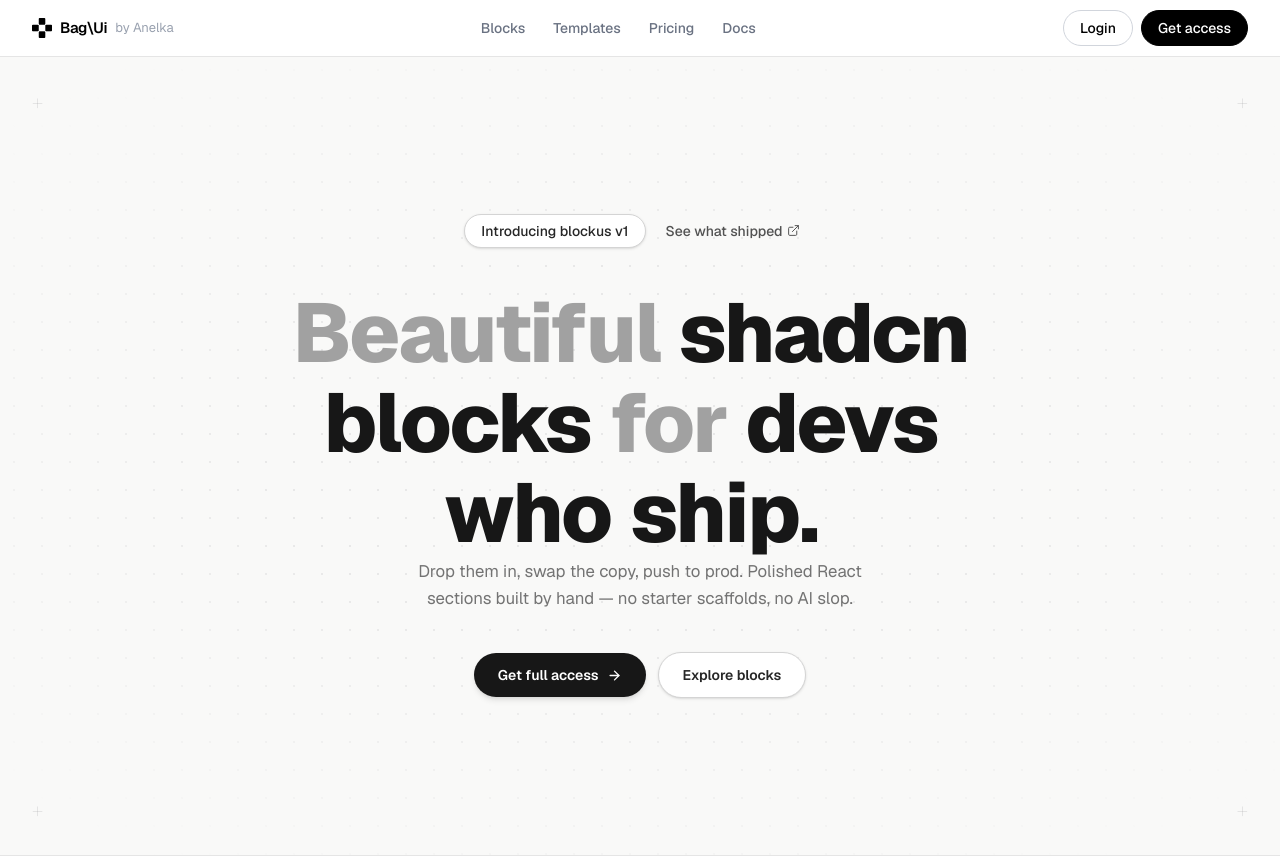
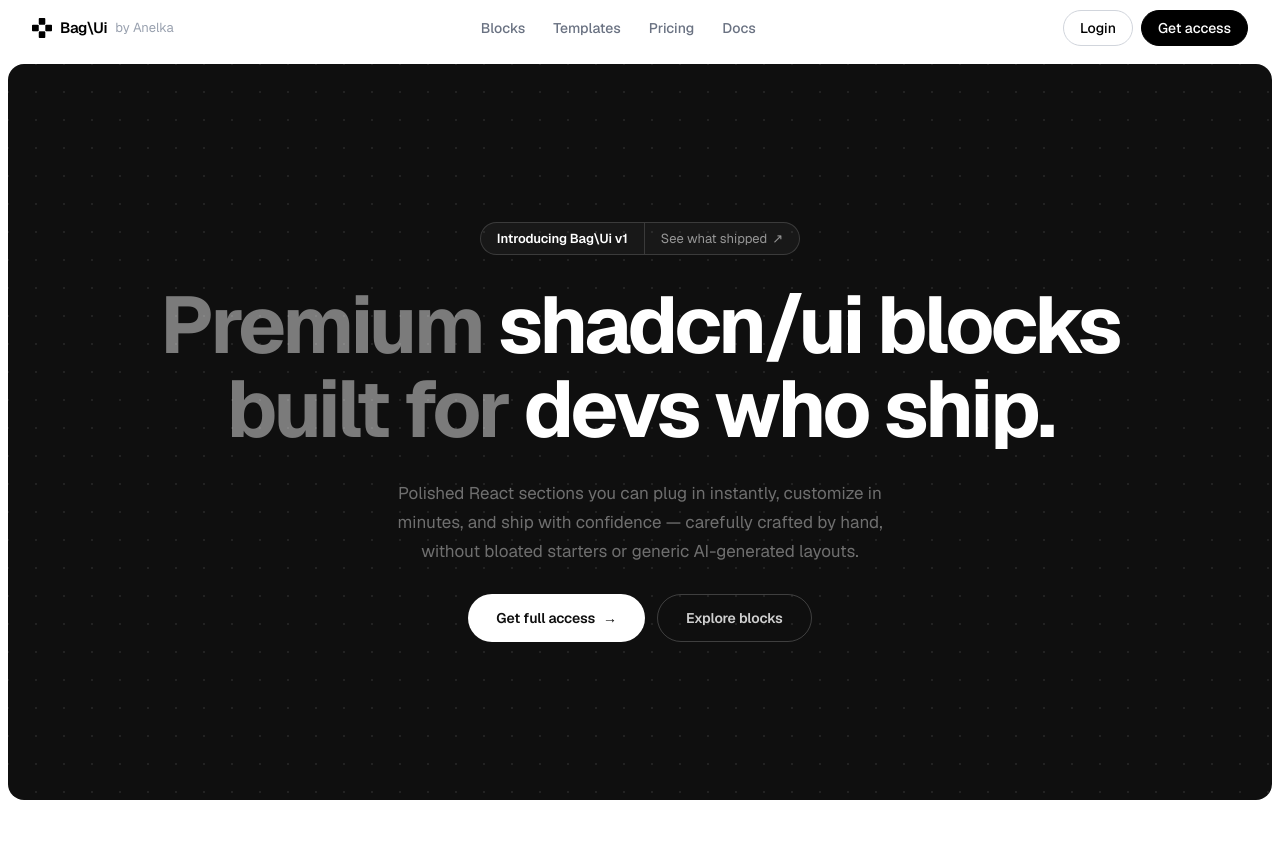
Before and after one commit to anelkabag/bag-ui, a Next.js app: page / in a window 1280 px wide. Built offline with nearby package versions, Linux system fonts and the light colour scheme.

Commit message:
redesign du hero

```diff
--- a/components/Hero.tsx
+++ b/components/Hero.tsx
@@ -1,259 +1,163 @@
 "use client";
 
-import { useEffect, useRef } from "react";
-import { motion, useAnimation, useInView } from "framer-motion";
-import { gsap } from "gsap";
-import { ArrowRight, ExternalLink } from "lucide-react";
+import React, { useEffect, useRef } from "react";
+import { motion } from "framer-motion";
+import Link from "next/link";
 
-/* ─────────────────────────────────────────────
-   Corner cross marks (decorative)
-───────────────────────────────────────────── */
-function CrossMark({ className }: { className: string }) {
+const DOT_SPACING = 28;
+
+function DotGrid() {
+  const canvasRef = useRef<HTMLCanvasElement>(null);
+
+  useEffect(() => {
+    const canvas = canvasRef.current;
+    if (!canvas) return;
+    const ctx = canvas.getContext("2d");
+    if (!ctx) return;
+
+    const draw = () => {
+      canvas.width = canvas.offsetWidth;
+      canvas.height = canvas.offsetHeight;
+      ctx.clearRect(0, 0, canvas.width, canvas.height);
+      ctx.fillStyle = "rgba(255,255,255,0.11)";
+      const cols = Math.ceil(canvas.width / DOT_SPACING);
+      const rows = Math.ceil(canvas.height / DOT_SPACING);
+      for (let c = 0; c <= cols; c++)
+        for (let r = 0; r <= rows; r++) {
+          ctx.beginPath();
+          ctx.arc(c * DOT_SPACING, r * DOT_SPACING, 1, 0, Math.PI * 2);
+          ctx.fill();
+        }
+    };
+
+    draw();
+    const ro = new ResizeObserver(draw);
+    ro.observe(canvas);
+    return () => ro.disconnect();
+  }, []);
+
   return (
-        <span
-            className={`absolute text-neutral-300 text-xl font-thin select-none pointer-events-none ${className}`}
-            aria-hidden
-        >
-      +
-    </span>
-    );
-}
-
-/* ─────────────────────────────────────────────
-   Dot-grid background pattern
-───────────────────────────────────────────── */
-function DotGrid() {
-    return (
-        <div
-            className="absolute inset-0 pointer-events-none"
-            style={{
-                backgroundImage: `radial-gradient(circle, #d4d4d4 1px, transparent 1px)`,
-                backgroundSize: "28px 28px",
-                opacity: 0.45,
-            }}
+    <canvas
+      ref={canvasRef}
+      className="absolute inset-0 w-full h-full"
+      style={{ pointerEvents: "none" }}
+      aria-hidden="true"
     />
   );
 }
 
-/* ─────────────────────────────────────────────
-   Announcement badge
-───────────────────────────────────────────── */
-function AnnouncementBadge() {
+const fadeUp = (delay = 0) => ({
+  initial: { opacity: 0, y: 22 },
+  animate: { opacity: 1, y: 0 },
+  transition: { duration: 0.65, delay, ease: [0.22, 1, 0.36, 1] },
+});
+
+export default function Hero() {
   return (
-        <motion.div
-            initial={{ opacity: 0, y: -12 }}
-            animate={{ opacity: 1, y: 0 }}
-            transition={{ duration: 0.5, ease: "easeOut", delay: 0.2 }}
-            className="flex items-center gap-1 mb-10"
+    <section className="relative h-screen">
+      <div className="bg-[#0f0f0f] m-2 rounded-2xl h-[calc(94vh-1rem)] flex flex-col relative overflow-hidden">
+        <DotGrid />
+
+        {/* CENTERED CONTENT */}
+        <div className="relative z-10 flex-1 flex flex-col items-center justify-center px-6 text-center gap-7">
+          {/* Badge */}
+          <motion.div {...fadeUp(0.05)}>
+            <div
+              className="inline-flex items-center overflow-hidden"
+              style={{
+                border: "1px solid rgba(255,255,255,0.15)",
+                borderRadius: "999px",
+                background: "rgba(255,255,255,0.04)",
+              }}
             >
-      <span className="border border-neutral-300 rounded-full px-4 py-1.5 text-sm font-medium text-neutral-800 bg-white shadow-sm">
-        Introducing blockus v1
+              <span
+                style={{
+                  padding: "6px 16px",
+                  fontSize: "13px",
+                  fontWeight: 600,
+                  color: "#fff",
+                  borderRight: "1px solid rgba(255,255,255,0.15)",
+                  letterSpacing: "-0.01em",
+                }}
+              >
+                Introducing Bag\Ui v1
               </span>
-            <a
-                href="#"
-                className="flex items-center gap-1 rounded-full px-4 py-1.5 text-sm font-medium text-neutral-600 hover:text-neutral-900 transition-colors"
+              <Link
+                href="/changelog"
+                style={{
+                  padding: "6px 16px",
+                  fontSize: "13px",
+                  color: "rgba(255,255,255,0.55)",
+                  display: "inline-flex",
+                  alignItems: "center",
+                  gap: "5px",
+                  textDecoration: "none",
+                }}
+                className="hover:text-white transition-colors duration-150"
               >
                 See what shipped
-                <ExternalLink size={13} strokeWidth={1.8} />
-            </a>
+                <span>↗</span>
+              </Link>
+            </div>
           </motion.div>
-    );
-}
 
-/* ─────────────────────────────────────────────
-   Animated heading — word by word
-───────────────────────────────────────────── */
-const headingWords = [
-    { text: "Beautiful", muted: true },
-    { text: "shadcn", muted: false },
-    { text: "blocks", muted: false },
-    { text: "for", muted: true },
-    { text: "devs", muted: false },
-    { text: "who", muted: false },
-    { text: "ship.", muted: false },
-];
+          {/* Heading */}
+          <motion.h1
+            {...fadeUp(0.13)}
+            style={{
+              fontSize: "clamp(36px, 7.8vw, 80px)",
+              fontWeight: 700,
+              lineHeight: 1.05,
+              letterSpacing: "-0.04em",
+              color: "rgba(255,255,255,0.45)",
+              margin: 0,
+            }}
+          >
+              Premium <span style={{ color: "#fff" }}>shadcn/ui blocks</span>
+            <br />
+              built for <span style={{ color: "#fff" }}>devs who ship.</span>
+          </motion.h1>
 
-function AnimatedHeading() {
-    return (
-        <h1 className="text-[clamp(2.8rem,7vw,5.2rem)] font-extrabold leading-[1.08] tracking-tight text-center">
-            {headingWords.map((word, i) => (
-                <motion.span
-                    key={i}
-                    initial={{ opacity: 0, y: 30, filter: "blur(8px)" }}
-                    animate={{ opacity: 1, y: 0, filter: "blur(0px)" }}
-                    transition={{
-                        duration: 0.55,
-                        ease: [0.22, 1, 0.36, 1],
-                        delay: 0.45 + i * 0.07,
+          {/* Subtext */}
+          <motion.p
+            {...fadeUp(0.22)}
+            style={{
+              fontSize: "clamp(14px, 1.5vw, 17px)",
+              color: "rgba(255,255,255,0.4)",
+              lineHeight: 1.7,
+              maxWidth: "540px",
+              margin: 0,
             }}
-                    className={`inline-block mr-[0.22em] ${
-                        word.muted ? "text-neutral-400" : "text-neutral-900"
-                    }`}
           >
-                    {word.text}
-                </motion.span>
-            ))}
-        </h1>
-    );
-}
-
-/* ─────────────────────────────────────────────
-   CTA Buttons — GSAP magnetic effect
-───────────────────────────────────────────── */
-function MagneticButton({
-                            children,
-                            primary,
-                        }: {
-    children: React.ReactNode;
-    primary?: boolean;
-}) {
-    const btnRef = useRef<HTMLButtonElement>(null);
-
-    useEffect(() => {
-        const el = btnRef.current;
-        if (!el) return;
-
-        const handleMove = (e: MouseEvent) => {
-            const rect = el.getBoundingClientRect();
-            const cx = rect.left + rect.width / 2;
-            const cy = rect.top + rect.height / 2;
-            const dx = (e.clientX - cx) * 0.28;
-            const dy = (e.clientY - cy) * 0.28;
-            gsap.to(el, { x: dx, y: dy, duration: 0.35, ease: "power2.out" });
-        };
-        const handleLeave = () => {
-            gsap.to(el, { x: 0, y: 0, duration: 0.5, ease: "elastic.out(1,0.5)" });
-        };
-
-        el.addEventListener("mousemove", handleMove);
-        el.addEventListener("mouseleave", handleLeave);
-        return () => {
-            el.removeEventListener("mousemove", handleMove);
-            el.removeEventListener("mouseleave", handleLeave);
-        };
-    }, []);
-
-    return (
-        <button
-            ref={btnRef}
-            className={`
-        relative inline-flex items-center gap-2 rounded-full px-6 py-3 text-sm font-semibold
-        transition-all duration-200 cursor-pointer
-        ${
-                primary
-                    ? "bg-neutral-900 text-white hover:bg-neutral-700 shadow-md hover:shadow-lg"
-                    : "border border-neutral-300 text-neutral-800 bg-white hover:bg-neutral-50 hover:border-neutral-400 shadow-sm"
-            }
-      `}
-        >
-            {children}
-        </button>
-    );
-}
-
-/* ─────────────────────────────────────────────
-   Main Hero
-───────────────────────────────────────────── */
-export default function Hero() {
-    const containerRef = useRef<HTMLDivElement>(null);
-
-    /* GSAP — subtle parallax on mouse move */
-    useEffect(() => {
-        const container = containerRef.current;
-        if (!container) return;
-
-        const handleMouse = (e: MouseEvent) => {
-            const { innerWidth: W, innerHeight: H } = window;
-            const xPct = (e.clientX / W - 0.5) * 2; // -1 → +1
-            const yPct = (e.clientY / H - 0.5) * 2;
-
-            gsap.to(".hero-dots", {
-                x: xPct * 12,
-                y: yPct * 8,
-                duration: 1.2,
-                ease: "power1.out",
-            });
-            gsap.to(".hero-content", {
-                x: xPct * -4,
-                y: yPct * -3,
-                duration: 1.4,
-                ease: "power1.out",
-            });
-        };
-
-        window.addEventListener("mousemove", handleMouse);
-        return () => window.removeEventListener("mousemove", handleMouse);
-    }, []);
-
-    /* GSAP — entrance line animation on the decorative border */
-    useEffect(() => {
-        gsap.fromTo(
-            ".hero-border",
-            { scaleX: 0, transformOrigin: "left" },
-            { scaleX: 1, duration: 1.2, ease: "expo.out", delay: 0.1 }
-        );
-    }, []);
-
-    return (
-        <section
-            ref={containerRef}
-            className="relative h-[100svh] flex flex-col items-center justify-center overflow-hidden bg-[#f9f9f8]"
-        >
-            {/* Dot-grid bg layer */}
-            <div className="hero-dots absolute inset-0">
-                <DotGrid />
-            </div>
-
-            {/* Faint radial vignette */}
-            <div
-                className="absolute inset-0 pointer-events-none"
-                style={{
-                    background:
-                        "radial-gradient(ellipse 70% 60% at 50% 50%, transparent 40%, #f9f9f8 100%)",
-                }}
-            />
-
-            {/* Corner + marks */}
-            <CrossMark className="top-8 left-8" />
-            <CrossMark className="top-8 right-8" />
-            <CrossMark className="bottom-8 left-8" />
-            <CrossMark className="bottom-8 right-8" />
-
-            {/* Animated thin top-border line */}
-            <div className="hero-border absolute top-0 left-0 right-0 h-px bg-neutral-200" />
-
-            {/* Content */}
-            <div className="hero-content relative z-10 flex flex-col items-center text-center max-w-3xl mx-auto px-6">
-                <AnnouncementBadge />
-                <AnimatedHeading />
-
-                {/* Subtitle */}
-                <motion.p
-                    initial={{ opacity: 0, y: 16 }}
-                    animate={{ opacity: 1, y: 0 }}
-                    transition={{ duration: 0.6, ease: "easeOut", delay: 1.05 }}
-                    className="text-neutral-500 text-[1.05rem] leading-relaxed max-w-md mb-10"
-                >
-                    Drop them in, swap the copy, push to prod. Polished React sections
-                    built by hand — no starter scaffolds, no AI slop.
+              Polished React sections you can plug in instantly, customize in minutes, and ship with
+              confidence — carefully crafted by hand, without bloated starters or generic AI-generated layouts.
           </motion.p>
 
-                {/* Buttons */}
+          {/* CTAs */}
           <motion.div
-                    initial={{ opacity: 0, y: 20 }}
-                    animate={{ opacity: 1, y: 0 }}
-                    transition={{ duration: 0.55, ease: "easeOut", delay: 1.2 }}
+            {...fadeUp(0.3)}
             className="flex items-center gap-3 flex-wrap justify-center"
           >
-                    <MagneticButton primary>
-                        Get full access <ArrowRight size={15} strokeWidth={2.2} />
-                    </MagneticButton>
-                    <MagneticButton>Explore blocks</MagneticButton>
+            <Link
+              href="/access"
+              className="inline-flex items-center gap-2 h-12 px-7 rounded-full bg-white text-[#0f0f0f] text-sm font-semibold hover:bg-gray-100 active:scale-95 transition-all"
+              style={{ letterSpacing: "-0.01em" }}
+            >
+              Get full access <span>→</span>
+            </Link>
+            <Link
+              href="/blocks"
+              className="inline-flex items-center h-12 px-7 rounded-full text-sm font-semibold text-white/80 hover:text-white hover:border-white/60 active:scale-95 transition-all"
+              style={{
+                border: "1px solid rgba(255,255,255,0.2)",
+                letterSpacing: "-0.01em",
+              }}
+            >
+              Explore blocks
+            </Link>
           </motion.div>
         </div>
-
-            {/* Bottom border line */}
-            <div className="hero-border absolute bottom-0 left-0 right-0 h-px bg-neutral-200" />
+      </div>
     </section>
   );
 }
```
Lines whose indentation alone changed are shown as unchanged.
